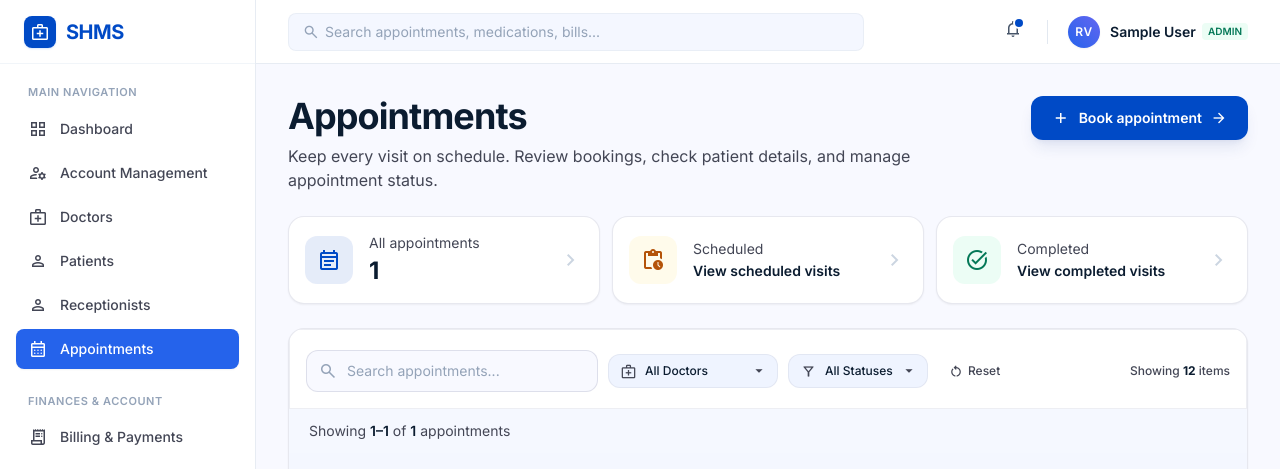
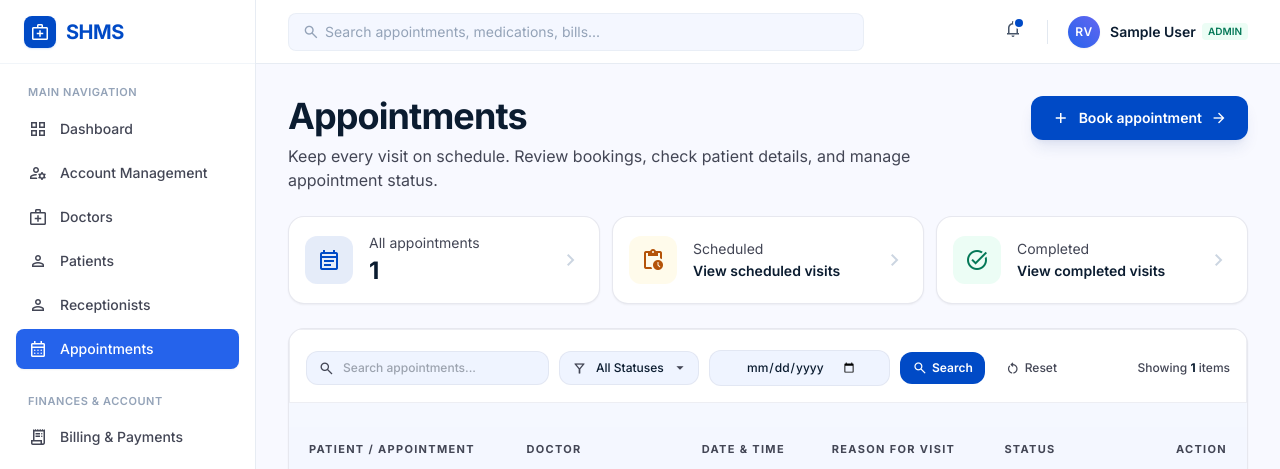
Before and after one commit to Ritesh-Tiwari/shms, a Django app: page /appointments/ in a window 1280 px wide. Shown: the top 469 px of the page. Run offline with Django 5.2, Linux system fonts and the light colour scheme; a user stored in the database is signed in; tables that the repository leaves empty hold one stand-in row (values such as "Sample post"); some libraries are stand-ins or nearby versions.

Commit message:
appointment list page almost done and updated readme file.

```diff
--- a/appointments/views.py
+++ b/appointments/views.py
@@ -137,6 +137,8 @@ def appointment_list(request):
         "status",
         "",
     ).strip()
+    if status == "all":
+        status = ""
 
     date = request.GET.get(
         "date",
--- a/templates/appointments/list.html
+++ b/templates/appointments/list.html
@@ -68,57 +68,52 @@
         <div
             class="p-3 sm:p-4  border border-outline-variant/30 shadow-xs space-y-3">
             <!-- Working Filter Toolbar -->
-            <div class="flex flex-wrap items-center justify-between gap-3 pt-1">
+            <form method="get" action="{% url 'appointments:list' %}" class="flex flex-wrap items-center justify-between gap-3 pt-1">
                 <div class="flex flex-wrap items-center gap-2.5 flex-1 min-w-[280px]">
                     <div class="relative min-w-[170px]">
-                        <span class="material-symbols-outlined pointer-events-none absolute left-3 top-1/2 -translate-y-1/2 text-[20px] text-slate-400">search</span>
+                        <span class="material-symbols-outlined absolute left-3 top-1/2 -translate-y-1/2 text-on-surface-variant text-[17px]">search</span>
                         <input type="search" name="search" value="{{ search }}" placeholder="Search appointments..."
-                            class="w-full rounded-xl border border-outline-variant/50 bg-surface px-10 py-2.5 text-sm text-on-surface outline-none transition placeholder:text-slate-400 focus:border-primary focus:ring-4 focus:ring-primary/10">
-                      </div>
-                    <!-- Doctor Select Filter -->
-                    <div class="relative min-w-[170px]">
-                        <span
-                            class="material-symbols-outlined absolute left-3 top-1/2 -translate-y-1/2 text-on-surface-variant text-[17px]">medical_services</span>
-                        <select
-                            class="w-full appearance-none bg-surface-container-low hover:bg-surface-container text-xs font-medium text-on-surface rounded-xl pl-9 pr-8 py-2 border border-outline-variant/30 focus:ring-2 focus:ring-primary/20 outline-none cursor-pointer"
-                            id="filter-doctor" onchange="applyFilters()">
-                            <option value="all">All Doctors</option>
-                            <option value="Dr. Sarah Wilson">Dr. Sarah Wilson</option>
-                            <option value="Dr. James Chen">Dr. James Chen</option>
-                            <option value="Dr. Emily Reyes">Dr. Emily Reyes</option>
-                        </select>
-                        <span
-                            class="material-symbols-outlined absolute right-2.5 top-1/2 -translate-y-1/2 text-on-surface-variant text-[18px] pointer-events-none">arrow_drop_down</span>
+                            class="w-full appearance-none bg-surface-container-low hover:bg-surface-container text-xs font-medium text-on-surface rounded-xl pl-9 pr-8 py-2 border border-outline-variant/30 focus:ring-2 focus:ring-primary/20 outline-none cursor-pointer">
                     </div>
 
                     <!-- Status Filter -->
                     <div class="relative min-w-[140px]">
                         <span
                             class="material-symbols-outlined absolute left-3 top-1/2 -translate-y-1/2 text-on-surface-variant text-[17px]">filter_alt</span>
-                        <select
+                        <select name="status"
                             class="w-full appearance-none bg-surface-container-low hover:bg-surface-container text-xs font-medium text-on-surface rounded-xl pl-9 pr-8 py-2 border border-outline-variant/30 focus:ring-2 focus:ring-primary/20 outline-none cursor-pointer"
-                            id="filter-status" onchange="applyFilters()">
-                            <option value="all">All Statuses</option>
-                            <option value="In Progress">In Progress</option>
-                            <option value="Waiting">Waiting</option>
-                            <option value="Scheduled">Scheduled</option>
-                            <option value="Discharged">Discharged</option>
+                            id="filter-status" onchange="this.form.submit()">
+                            <option value="" {% if not status %}selected{% endif %}>All Statuses</option>
+                            {% for value, label in status_choices %}
+                                <option value="{{ value }}" {% if status == value %}selected{% endif %}>{{ label }}</option>
+                            {% endfor %}
                         </select>
                         <span
                             class="material-symbols-outlined absolute right-2.5 top-1/2 -translate-y-1/2 text-on-surface-variant text-[18px] pointer-events-none">arrow_drop_down</span>
                     </div>
+                    <div class="relative min-w-[170px]">
+
+                        <input type="date" name="date" value="{{ date }}"
+                           class="w-full appearance-none bg-surface-container-low hover:bg-surface-container text-xs font-medium text-on-surface rounded-xl pl-9 pr-8 py-2 border border-outline-variant/30 focus:ring-2 focus:ring-primary/20 outline-none cursor-pointer"
+                           onchange="this.form.submit()">
+                    </div>
+                    <button type="submit"
+                        class="inline-flex items-center gap-1 rounded-xl bg-primary px-3 py-2 text-xs font-semibold text-white transition hover:bg-primary-container">
+                        <span class="material-symbols-outlined text-[16px]">search</span> Search
+                    </button>
+
                     <!-- Reset Filter Button -->
-                    <button
+                    <a href="{% url 'appointments:list' %}"
                         class="px-2.5 py-2 text-xs font-medium text-on-surface-variant hover:text-error hover:bg-error-container/20 rounded-xl transition-colors flex items-center gap-1"
-                        onclick="resetFilters()" title="Reset all filters">
+                        title="Reset all filters">
                         <span class="material-symbols-outlined text-[16px]">restart_alt</span> Reset
-                    </button>
+                    </a>
                 </div>
                 <!-- Quick status counter -->
                 <div class="text-xs font-medium text-on-surface-variant">
-                    Showing <span class="font-bold text-on-surface" id="visible-count">12</span> items
+                    Showing <span class="font-bold text-on-surface" id="visible-count">{{ page_obj.paginator.count }}</span> items
                 </div>
-            </div>
+            </form>
         </div>
         {% comment %} <div class="flex flex-col gap-4 border-b border-outline-variant/30 p-4 sm:p-5 lg:flex-row lg:items-center lg:justify-between">
             <form method="get" action="{% url 'appointments:list' %}" class="grid grid-cols-1 gap-3 sm:grid-cols-2 lg:flex lg:flex-wrap">
@@ -154,11 +149,7 @@
         </div> {% endcomment %}
 
         <div class="flex flex-wrap items-center justify-between gap-3 bg-surface-container-low/60 px-4 py-3 sm:px-5">
-            <p class="text-sm text-on-surface-variant">
-                Showing
-                <span class="font-semibold text-on-surface">{% if page_obj.paginator.count %}{{ page_obj.start_index }}–{{ page_obj.end_index }}{% else %}0{% endif %}</span>
-                of <span class="font-semibold text-on-surface">{{ page_obj.paginator.count }}</span> appointments
-            </p>
+
             {% if status or date or search %}
             <span class="inline-flex items-center gap-1.5 rounded-full bg-primary/10 px-3 py-1 text-xs font-semibold text-primary">
                 <span class="material-symbols-outlined text-[15px]">filter_alt</span> Filters active
@@ -287,25 +278,43 @@
             </div>
             {% endfor %}
         </div>
+        {% if page_obj.paginator.num_pages > 1 %}
+        <!-- Pagination Footer -->
+        <div class="bg-surface-container-lowest px-lg py-md flex flex-col sm:flex-row items-center justify-between gap-md mt-4">
+            <div class="font-body-sm text-body-sm text-on-surface-variant">
+                Showing <span class="font-semibold text-on-surface">{{ page_obj.start_index }}</span> to <span
+                    class="font-semibold text-on-surface">{{ page_obj.end_index }}</span> of <span
+                    class="font-semibold text-on-surface">{{ page_obj.paginator.count }}</span> appointments
+            </div>
 
-        {# Pagination preserves active filters #}
-        {% if page_obj.paginator.num_pages > 1 %}
-        <nav aria-label="Appointment pages" class="flex flex-col gap-3 border-t border-outline-variant/30 px-4 py-4 sm:flex-row sm:items-center sm:justify-between sm:px-5">
-            <p class="text-xs text-on-surface-variant">Page <span class="font-semibold text-on-surface">{{ page_obj.number }}</span> of <span class="font-semibold text-on-surface">{{ page_obj.paginator.num_pages }}</span></p>
-            <div class="flex items-center gap-2">
-                {% if page_obj.has_previous %}
-                <a href="?page={{ page_obj.previous_page_number }}&search={{ search|urlencode }}&status={{ status|urlencode }}&date={{ date|urlencode }}" class="inline-flex items-center gap-1 rounded-lg border border-outline-variant/50 px-3 py-2 text-sm font-medium text-on-surface transition hover:bg-surface-container-low"><span class="material-symbols-outlined text-[18px]">chevron_left</span>Previous</a>
-                {% else %}
-                <span class="inline-flex cursor-not-allowed items-center gap-1 rounded-lg border border-outline-variant/30 px-3 py-2 text-sm text-slate-400"><span class="material-symbols-outlined text-[18px]">chevron_left</span>Previous</span>
-                {% endif %}
-                {% if page_obj.has_next %}
-                <a href="?page={{ page_obj.next_page_number }}&search={{ search|urlencode }}&status={{ status|urlencode }}&date={{ date|urlencode }}" class="inline-flex items-center gap-1 rounded-lg bg-primary px-3 py-2 text-sm font-semibold text-white transition hover:bg-primary-container">Next <span class="material-symbols-outlined text-[18px]">chevron_right</span></a>
-                {% else %}
-                <span class="inline-flex cursor-not-allowed items-center gap-1 rounded-lg bg-slate-100 px-3 py-2 text-sm text-slate-400">Next <span class="material-symbols-outlined text-[18px]">chevron_right</span></span>
-                {% endif %}
+            <div class="flex items-center gap-md">
+                <span class="font-label-md text-label-md text-on-surface-variant">
+                    Page {{ page_obj.number }} of {{ page_obj.paginator.num_pages }}
+                </span>
+
+                <div class="flex items-center gap-xs">
+                    <!-- Previous Button -->
+                    {% if page_obj.has_previous %}
+                    <a href="?page={{ page_obj.previous_page_number }}{% if request.GET.status %}&status={{ request.GET.status }}{% endif %}{% if request.GET.search %}&search={{ request.GET.search }}{% endif %}{% if request.GET.date %}&date={{ request.GET.date }}{% endif %}"
+                        class="flex items-center gap-xs px-md py-1.5 rounded-lg bg-surface-container-high hover:bg-surface-container-highest text-on-surface font-label-md text-label-md transition-colors">
+                        <span class="material-symbols-outlined text-[16px]">arrow_back</span>
+                        <span>Previous</span>
+                    </a>
+                    {% endif %}
+
+                    <!-- Next Button -->
+                    {% if page_obj.has_next %}
+                    <a href="?page={{ page_obj.next_page_number }}{% if request.GET.status %}&status={{ request.GET.status }}{% endif %}{% if request.GET.search %}&search={{ request.GET.search }}{% endif %}{% if request.GET.date %}&date={{ request.GET.date }}{% endif %}"
+                        class="flex items-center gap-xs px-md py-1.5 rounded-lg bg-surface-container-high hover:bg-surface-container-highest text-on-surface font-label-md text-label-md transition-colors">
+                        <span>Next</span>
+                        <span class="material-symbols-outlined text-[16px]">arrow_forward</span>
+                    </a>
+                    {% endif %}
+                </div>
             </div>
-        </nav>
+        </div>
         {% endif %}
+
     </section>
 
 </div>
```
Also changed, not shown: appointments/tests.py (+23 -0 lines), README.md, 1 other file.
